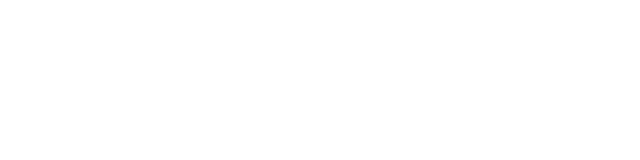
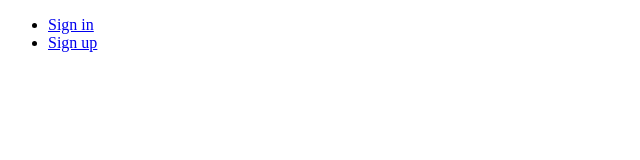
Before and after one commit to AlexCoder98/social-media-app, a React (Create React App) app in the folder frontend/: page / in a window 1280 px wide. Shown: the top 160 px of the page, without its empty margins (0-640 px from the left). Built offline with nearby package versions, Linux system fonts and the light colour scheme.

Commit message:
React Router has been installed

```diff
--- a/frontend/package.json
+++ b/frontend/package.json
@@ -12,6 +12,7 @@
     "@types/react-dom": "^18.3.0",
     "react": "^18.3.1",
     "react-dom": "^18.3.1",
+    "react-router-dom": "^6.24.1",
     "react-scripts": "5.0.1",
     "typescript": "^4.9.5",
     "web-vitals": "^2.1.4"
--- a/frontend/src/App.tsx
+++ b/frontend/src/App.tsx
@@ -1,8 +1,11 @@
 import React from 'react';
+
+import Header from './components/Header/Header';
 
 function App() {
   return (
-    <div className="App">
+    <div className="app__wrapper">
+      <Header />
     </div>
   );
 }
--- /dev/null
+++ b/frontend/src/components/Header/Header.tsx
@@ -0,0 +1,11 @@
+import Navigation from './Navigation/Navigation';
+
+const Header = () => {
+    return (
+        <header className="app__header">
+            <Navigation />
+        </header>
+    )
+}
+
+export default Header;
--- /dev/null
+++ b/frontend/src/components/Header/Navigation/Navigation.tsx
@@ -0,0 +1,19 @@
+import { navigationLinksData } from '../../../helpers/navigation-data';
+
+const Navigation = () => {
+    return (
+        <nav className="app__main-navigation">
+            <ul className="app__navigation-variant">
+                {navigationLinksData.map((navItem, i) => (
+                    <li key={i} className="app__navigation-item-container">
+                        <a className="app__navigation-item" href={navItem.url}>
+                            {navItem.content}
+                        </a>
+                    </li>
+                ))}
+            </ul>
+        </nav>
+    )
+}
+
+export default Navigation;
--- /dev/null
+++ b/frontend/src/helpers/navigation-data.ts
@@ -0,0 +1,15 @@
+type NavigationLinksType = {
+    content: string;
+    url: string;
+}[]
+
+export const navigationLinksData: NavigationLinksType = [
+    {
+        content: 'Sign in',
+        url: '/sign-in'
+    },
+    {
+        content: 'Sign up',
+        url: '/sign-up'
+    },
+]
```
Also changed, not shown: 1 other file (tests, documents, lock files or other folders).
